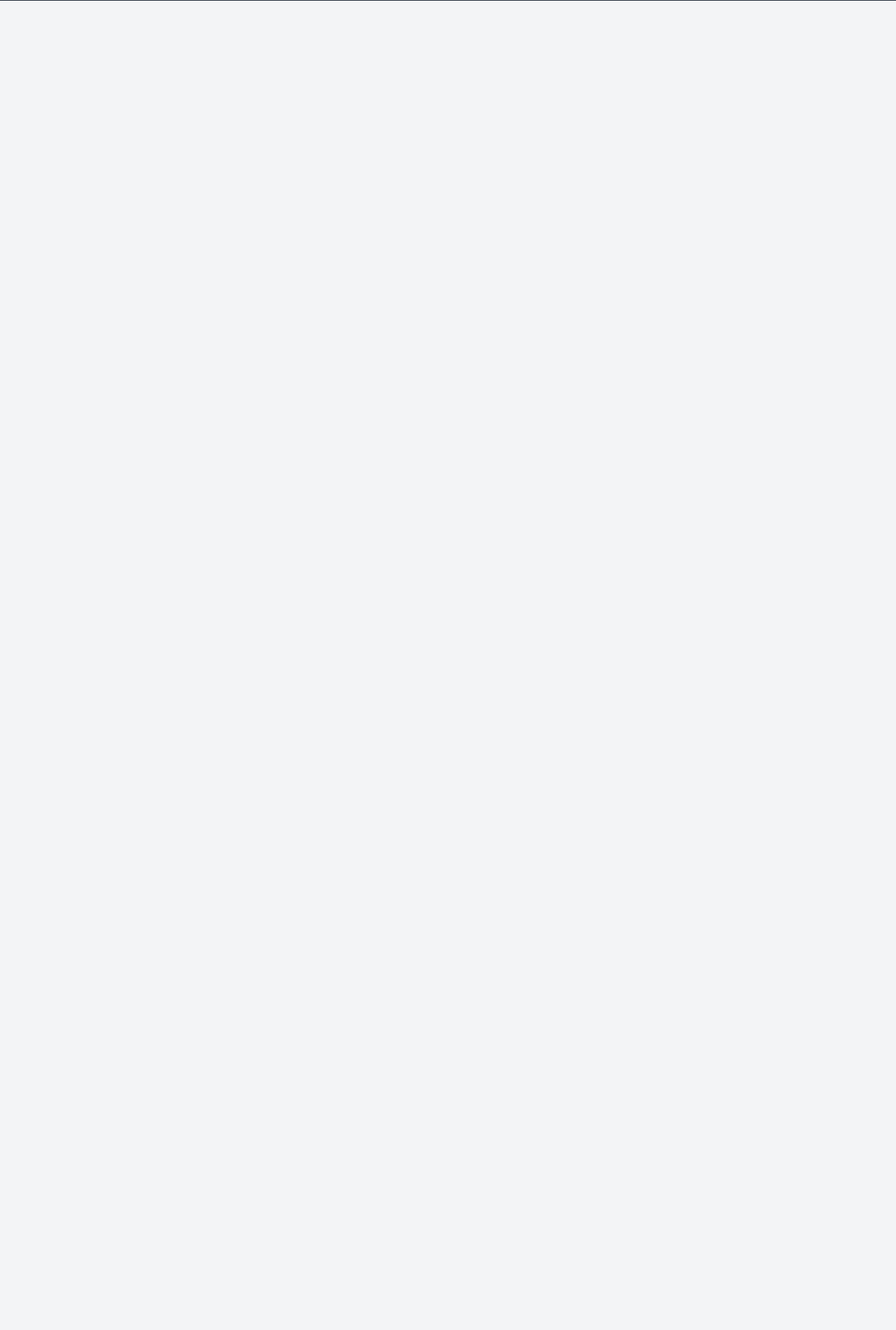
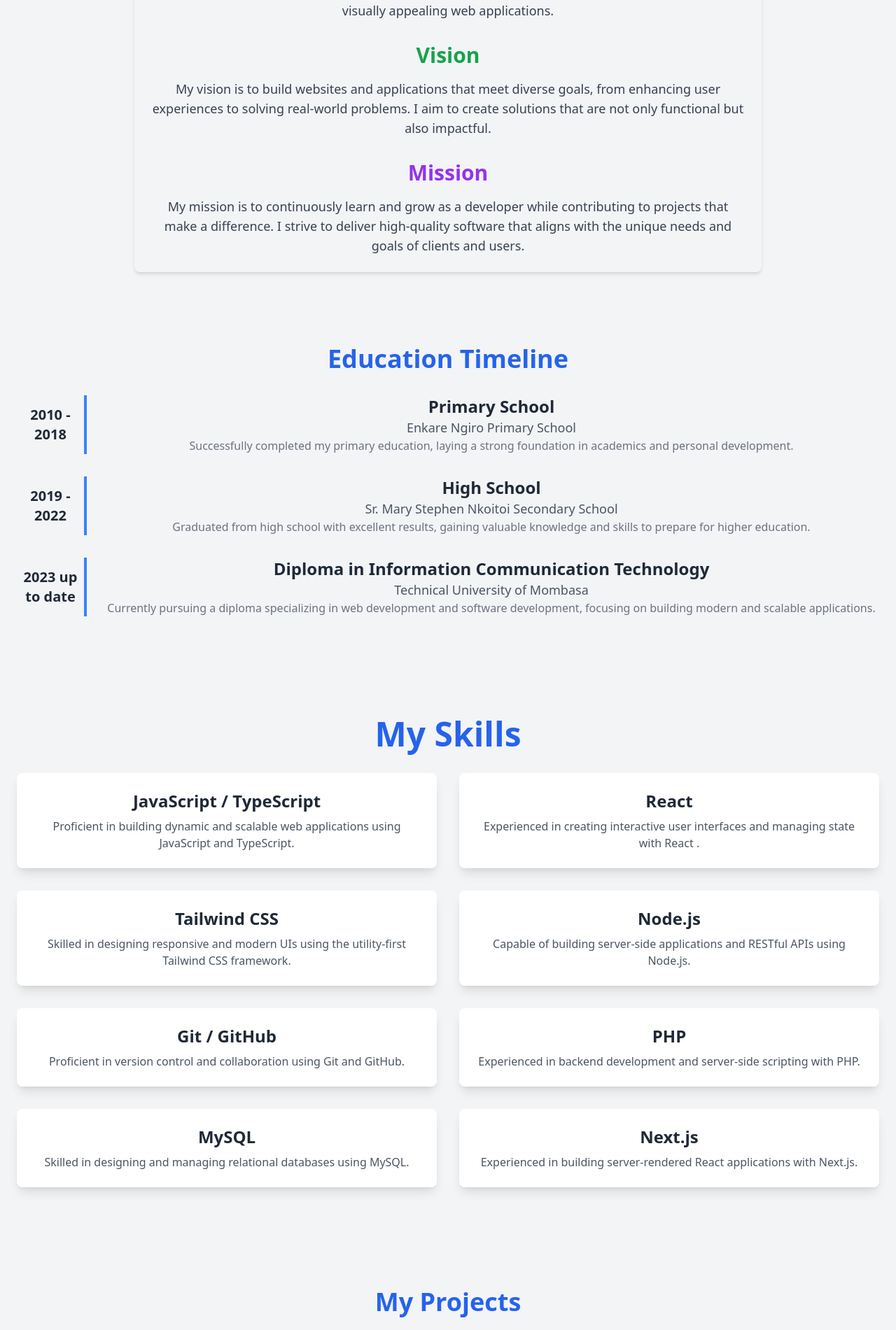
Before and after one commit to MosesKerempe/portfolio-website, a React (Create React App) app: page / in a window 1280 px wide. Shown: the part 799-2700 px from the top of the page at 70% size. Before the commit the page ends 800 px from the top, so only its background shows below. Built offline with nearby package versions, Linux system fonts and the light colour scheme.

Commit message:
updated home file

```diff
--- a/src/pages/Home.tsx
+++ b/src/pages/Home.tsx
@@ -1,5 +1,10 @@
 import React from 'react';
 import { Link } from 'react-router-dom';
+import About from './About';
+import Timeline from '../components/Timeline';
+import Skills from './Skills';
+import Projects from './Projects';
+import Contact from './Contact';
 
 const Home: React.FC = () => {
   return (
@@ -46,6 +51,31 @@ const Home: React.FC = () => {
           Projects
         </Link>
       </div>
+
+      {/* About Section */}
+      <div className="mt-16">
+        <About />
+      </div>
+
+      {/* Timeline Section */}
+      <div className="mt-16">
+        <Timeline />
+      </div>
+
+      {/* Skills Section */}
+      <div className="mt-16">
+        <Skills />
+      </div>
+
+      {/* Projects Section */}
+      <div className="mt-16">
+        <Projects />
+      </div>
+
+      {/* Contact Section */}
+      <div className="mt-16">
+        <Contact />
+      </div>
     </div>
   );
 };
```
